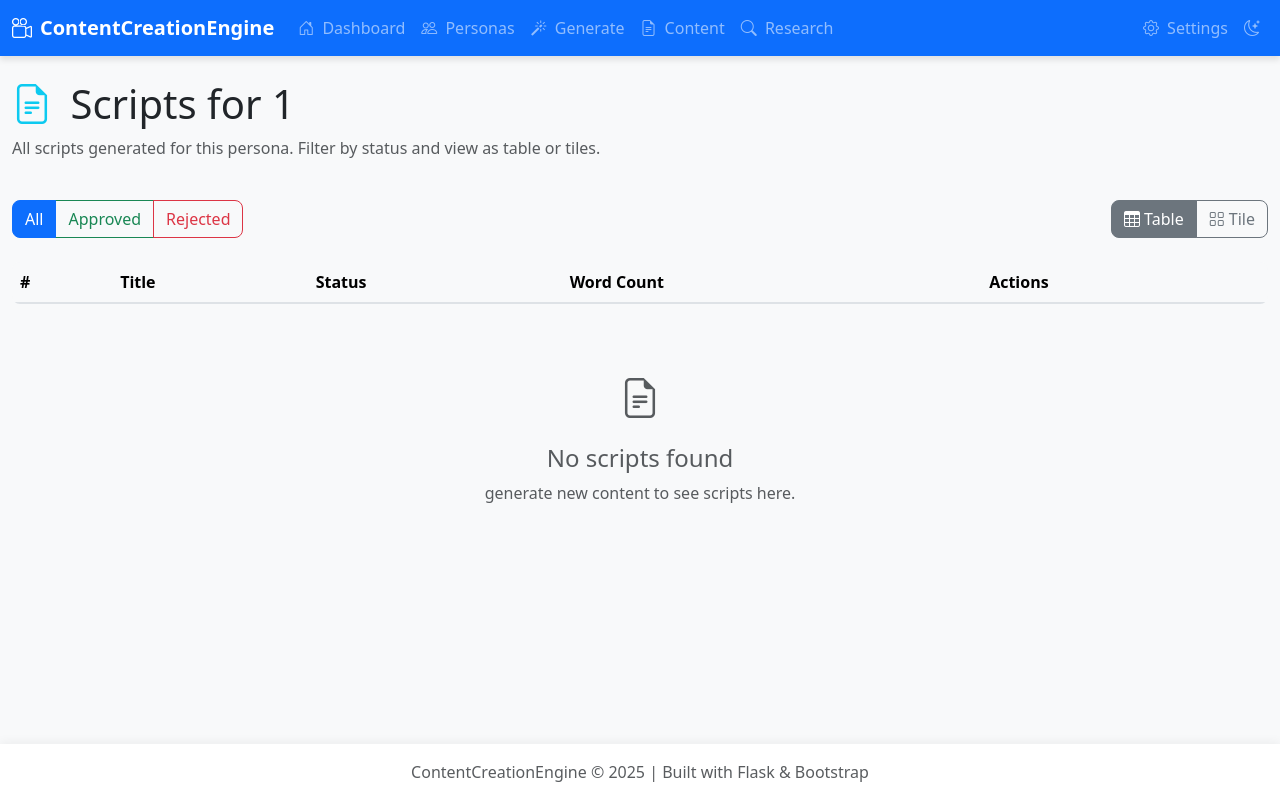
After one commit to rishabh-dev-shukla/ContentCreationEngine, a Flask app: page /scripts/1 in a window 1280 px wide. The commit adds this page. Run offline with Flask 3, Linux system fonts and the light colour scheme; lists and menus that the app fills with data are empty.

Commit message:
Changes in Dashboard

```diff
--- a/web/app.py
+++ b/web/app.py
@@ -97,18 +97,53 @@ def index():
     manager = get_persona_manager()
     personas = manager.list_personas()
 
-    # Get recent content
-    recent_content = get_all_content_outputs()[:5]
+    # Get all content for stats
+    all_content = get_all_content_outputs()
+    recent_content = all_content[:5]
 
-    # Get stats
-    total_ideas = sum(len(c.get('content_ideas', [])) for c in recent_content)
-    total_scripts = sum(len(c.get('scripts', [])) for c in recent_content)
+    # Get stats from ALL content
+    total_ideas = sum(len(c.get('content_ideas', [])) for c in all_content)
+    total_scripts = sum(len(c.get('scripts', [])) for c in all_content)
+
+    # Get research data count
+    research_data = get_all_research_data()
 
     return render_template('index.html',
                           personas=personas,
                           recent_content=recent_content,
                           total_ideas=total_ideas,
-                          total_scripts=total_scripts)
+                          total_scripts=total_scripts,
+                          research_count=len(research_data))
+
+
+# Scripts page for a persona
+@app.route("/scripts/<persona_id>")
+def scripts_page(persona_id):
+    from flask import request
+    status = request.args.get("status", "all")
+    view = request.args.get("view", "table")
+    # Gather all scripts for this persona
+    outputs = get_all_content_outputs(persona_id=persona_id)
+    scripts = []
+    for content in outputs:
+        filename = content.get("_filename")
+        for idx, script in enumerate(content.get("scripts", [])):
+            s = dict(script)
+            s["filename"] = filename
+            s["index"] = idx
+            scripts.append(s)
+    # Filter by status
+    if status in ("approved", "rejected"):
+        scripts = [s for s in scripts if s.get("status") == status]
+    # Sort by most recent (if possible)
+    scripts = sorted(scripts, key=lambda s: s.get("last_edited") or s.get("created_at") or "", reverse=True)
+    return render_template(
+        "scripts.html",
+        persona_id=persona_id,
+        scripts=scripts,
+        status=status,
+        view=view
+    )
 
 
 @app.route('/personas')
--- /dev/null
+++ b/web/templates/scripts.html
@@ -0,0 +1,147 @@
+{% extends "base.html" %}
+
+{% block title %}Scripts - ContentCreationEngine{% endblock %}
+
+{% block content %}
+<div class="row mb-4">
+    <div class="col">
+        <h1>
+            <i class="bi bi-file-earmark-text text-info me-2"></i>
+            Scripts for {{ persona_id }}
+        </h1>
+        <p class="text-muted">All scripts generated for this persona. Filter by status and view as table or tiles.</p>
+    </div>
+</div>
+
+<!-- Filter and View Toggle -->
+<div class="row mb-3">
+    <div class="col-md-6 mb-2">
+        <div class="btn-group" role="group">
+            <a href="?status=all" class="btn btn-outline-primary{% if status == 'all' %} active{% endif %}">All</a>
+            <a href="?status=approved" class="btn btn-outline-success{% if status == 'approved' %} active{% endif %}">Approved</a>
+            <a href="?status=rejected" class="btn btn-outline-danger{% if status == 'rejected' %} active{% endif %}">Rejected</a>
+        </div>
+    </div>
+    <div class="col-md-6 text-end mb-2">
+        <div class="btn-group" role="group">
+            <button class="btn btn-outline-secondary{% if view == 'table' %} active{% endif %}" onclick="setView('table')"><i class="bi bi-table"></i> Table</button>
+            <button class="btn btn-outline-secondary{% if view == 'tile' %} active{% endif %}" onclick="setView('tile')"><i class="bi bi-grid"></i> Tile</button>
+        </div>
+    </div>
+</div>
+
+<!-- Table View -->
+<div id="tableView" class="view-mode{% if view != 'table' %} d-none{% endif %}">
+    <div class="table-responsive">
+        <table class="table table-hover table-striped">
+            <thead>
+                <tr>
+                    <th>#</th>
+                    <th>Title</th>
+                    <th>Status</th>
+                    <th>Word Count</th>
+                    <th>Actions</th>
+                </tr>
+            </thead>
+            <tbody>
+                {% for script in scripts %}
+                <tr style="cursor: pointer;" onclick="window.location='/content/{{ persona_id }}/{{ script.filename }}'">
+                    <td>{{ loop.index }}</td>
+                    <td>
+                        <a href="/content/{{ persona_id }}/{{ script.filename }}" class="text-decoration-none" onclick="event.stopPropagation()">
+                            {{ script.title or script.idea_title or 'Untitled' }}
+                        </a>
+                    </td>
+                    <td>
+                        {% if script.status %}
+                        <span class="badge bg-{{ 'success' if script.status == 'approved' else 'danger' if script.status == 'rejected' else 'secondary' }}">{{ script.status|capitalize }}</span>
+                        {% else %}
+                        <span class="badge bg-secondary">-</span>
+                        {% endif %}
+                    </td>
+                    <td>{{ script.word_count or '?' }}</td>
+                    <td onclick="event.stopPropagation()">
+                        <button class="btn btn-sm btn-outline-success" onclick="updateScriptStatus({{ loop.index0 }}, 'approved')" title="Approve"><i class="bi bi-check-lg"></i></button>
+                        <button class="btn btn-sm btn-outline-danger" onclick="updateScriptStatus({{ loop.index0 }}, 'rejected')" title="Reject"><i class="bi bi-x-lg"></i></button>
+                        <a href="/content/{{ persona_id }}/{{ script.filename }}" class="btn btn-sm btn-outline-info" title="View Details"><i class="bi bi-box-arrow-up-right"></i></a>
+                    </td>
+                </tr>
+                {% endfor %}
+            </tbody>
+        </table>
+    </div>
+</div>
+
+<!-- Tile View -->
+<div id="tileView" class="view-mode{% if view != 'tile' %} d-none{% endif %}">
+    <div class="row row-cols-1 row-cols-md-2 row-cols-lg-3 g-3">
+        {% for script in scripts %}
+        <div class="col">
+            <div class="card h-100 script-card" style="cursor: pointer;" onclick="window.location='/content/{{ persona_id }}/{{ script.filename }}'">
+                <div class="card-body">
+                    <h6 class="card-title">
+                        <a href="/content/{{ persona_id }}/{{ script.filename }}" class="text-decoration-none stretched-link" onclick="event.stopPropagation()">
+                            {{ script.title or script.idea_title or 'Untitled' }}
+                        </a>
+                    </h6>
+                    <p class="card-text small text-muted">{{ (script.full_script or script.main_content or script.script or script.content or '')[:120] }}...</p>
+                </div>
+                <div class="card-footer d-flex justify-content-between align-items-center" style="position: relative; z-index: 2;">
+                    <span>
+                        {% if script.status %}
+                        <span class="badge bg-{{ 'success' if script.status == 'approved' else 'danger' if script.status == 'rejected' else 'secondary' }}">{{ script.status|capitalize }}</span>
+                        {% else %}
+                        <span class="badge bg-secondary">-</span>
+                        {% endif %}
+                    </span>
+                    <span onclick="event.stopPropagation()">
+                        <button class="btn btn-sm btn-outline-success" onclick="event.stopPropagation(); updateScriptStatus({{ loop.index0 }}, 'approved')" title="Approve"><i class="bi bi-check-lg"></i></button>
+                        <button class="btn btn-sm btn-outline-danger" onclick="event.stopPropagation(); updateScriptStatus({{ loop.index0 }}, 'rejected')" title="Reject"><i class="bi bi-x-lg"></i></button>
+                        <a href="/content/{{ persona_id }}/{{ script.filename }}" class="btn btn-sm btn-outline-info" title="View Details" onclick="event.stopPropagation()"><i class="bi bi-box-arrow-up-right"></i></a>
+                    </span>
+                </div>
+            </div>
+        </div>
+        {% endfor %}
+    </div>
+</div>
+
+{% if not scripts %}
+<div class="text-center py-5">
+    <i class="bi bi-file-earmark-text fs-1 text-muted"></i>
+    <h4 class="mt-3 text-muted">No scripts found</h4>
+    <p class="text-muted">{% if status != 'all' %}Try changing the filter or {% endif %}generate new content to see scripts here.</p>
+</div>
+{% endif %}
+
+{% endblock %}
+
+{% block extra_js %}
+<script>
+const personaId = '{{ persona_id }}';
+const scriptsData = {{ scripts|tojson }};
+
+function setView(view) {
+    const url = new URL(window.location.href);
+    url.searchParams.set('view', view);
+    window.location.href = url.toString();
+}
+
+function updateScriptStatus(index, status) {
+    const script = scriptsData[index];
+    if (!confirm(`Are you sure you want to ${status} this script?`)) return;
+
+    fetch(`/api/content/${personaId}/${script.filename}/script/${script.index}`, {
+        method: 'PUT',
+        headers: { 'Content-Type': 'application/json' },
+        body: JSON.stringify({ status })
+    }).then(r => {
+        if (r.ok) {
+            window.location.reload();
+        } else {
+            alert('Failed to update script status');
+        }
+    });
+}
+</script>
+{% endblock %}
```
Also changed, not shown: web/templates/index.html (+4 -4 lines).
